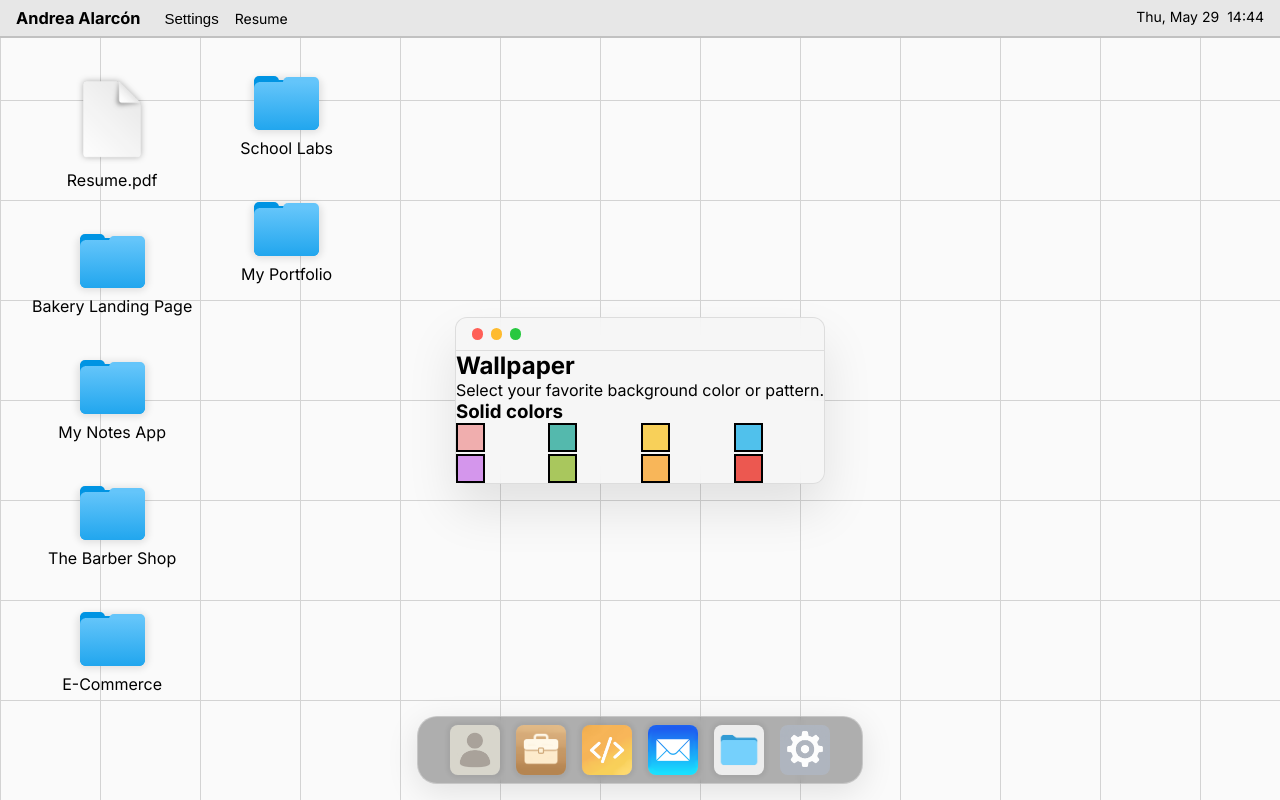
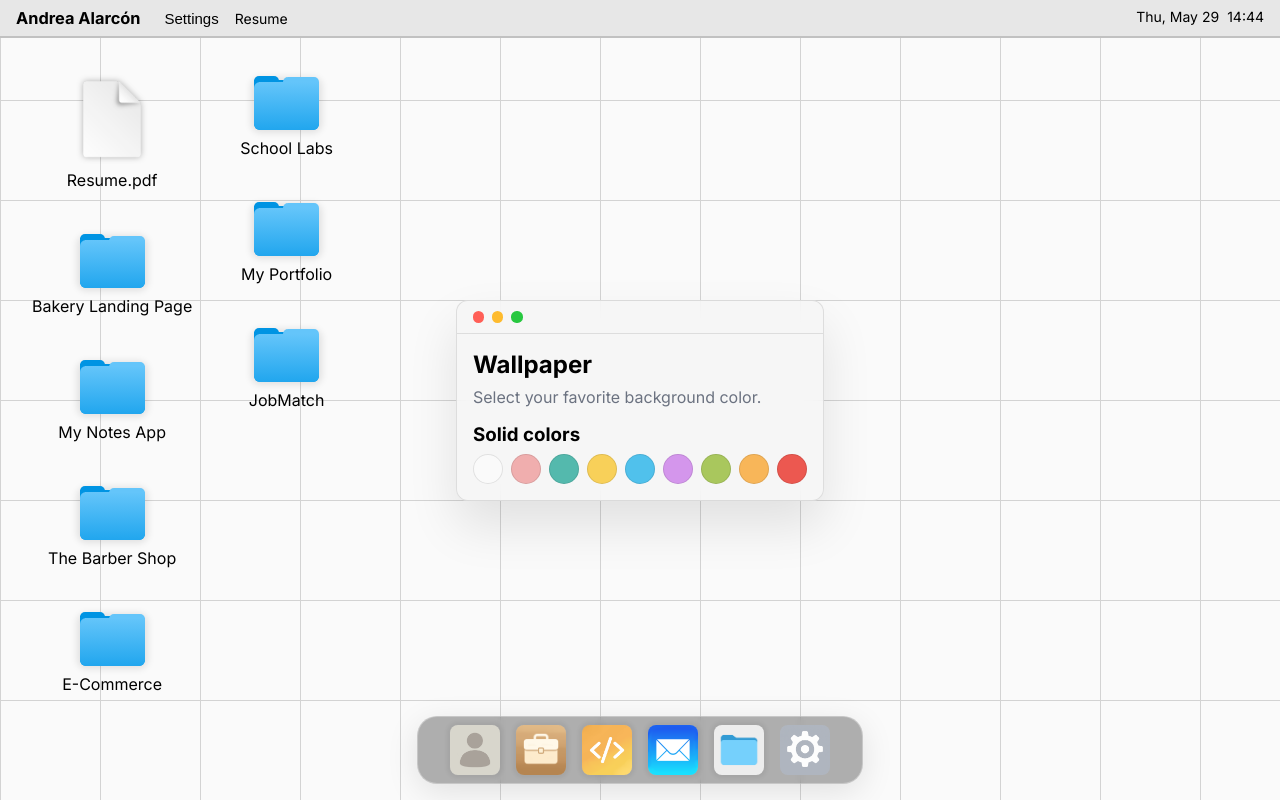
Before and after one commit to AndreaAlarconValdes/portfolio-andrea, a React (Vite) app: page /portfolio-andrea/settings in a window 1280 px wide. Built offline with nearby package versions, Linux system fonts and the light colour scheme.

Commit message:
update contact

```diff
--- a/src/constants/constants.ts
+++ b/src/constants/constants.ts
@@ -134,6 +134,7 @@ export const deskFolders = [
   { title: "E-Commerce", link: "https://github.com/AndreaAlarconValdes/shopping-app" },
   { title: "School Labs", link: "https://github.com/AndreaAlarconValdes/ironhack-labs" },
   { title: "My Portfolio", link: "https://github.com/AndreaAlarconValdes/portfolio-andrea" },
+  { title: "JobMatch", link: "https://github.com/AndreaAlarconValdes/jobmatch" },
 ];
 
 export const experience = [
--- a/src/pages/Contact/Contact.css
+++ b/src/pages/Contact/Contact.css
@@ -126,7 +126,7 @@
   flex-direction: column;
   gap: 1rem;
   padding: 2rem;
-  background: rgba(0, 0, 0, 0.05);
+  /* background: rgba(0, 0, 0, 0.05); */
 }
 
 .social-header {
--- a/src/pages/Contact/Contact.tsx
+++ b/src/pages/Contact/Contact.tsx
@@ -8,7 +8,7 @@ const Contact: React.FC = () => {
   return (
     <div className="contact" >
       <Box title="Contact" className="contact-content">
-        <div className="form-section">
+        {/* <div className="form-section">
           <div className="form-header">
             <h1>Get in touch</h1>
             <p>Send me a message and I'll reply as soon as possible.</p>
@@ -37,10 +37,10 @@ const Contact: React.FC = () => {
               <img src="./send.svg" alt="send" width={20} />
             </button>
           </form>
-        </div>
+        </div> */}
         <div className="social-section">
           <div className="social-header">
-            <h2>Other ways to connect</h2>
+            <h2>Get in touch</h2>
             <p>Find me on other platforms.</p>
           </div>
           <div className="social-links">
--- a/src/pages/Settings/Settings.css
+++ b/src/pages/Settings/Settings.css
@@ -1,22 +1,48 @@
-.settings{
-    width: 100vw;
-    height: 100vh;
-    display: flex;
-    align-items: center;
-    justify-content: center;
+.settings {
+  width: 100vw;
+  height: 100vh;
+  display: flex;
+  align-items: center;
+  justify-content: center;
 }
 
+.settings-content {
+  padding: 1rem;
+  display: flex;
+  flex-direction: column;
+  gap: 1rem;
+}
+
+.settings-header {
+  display: flex;
+  flex-direction: column;
+  gap: .5rem;
+}
+
+.settings-header p {
+  color: var(--text-muted);
+}
+
+.color-setting {
+  display: flex;
+  flex-direction: column;
+  gap: .5rem;
+}
 
 .preset-colors {
-  display: grid;
-  grid-template-columns: repeat(4, 1fr);
-  gap: 2px;
+  display: flex;
+  gap: .5rem;
 }
 
 .preset-color {
-  border: 2px solid black;
+  border: 1px solid rgba(0, 0, 0, 0.1);
+  border-radius: 100%;
+  width: 28px;
+  height: 28px;
+  cursor: pointer;
+  transition: all .1s ease-in-out;
+}
 
-  width: 25px;
-  height: 25px;
-  cursor: pointer;
+.preset-color:hover {
+  scale: 1.1;
 }
--- a/src/pages/Settings/Settings.tsx
+++ b/src/pages/Settings/Settings.tsx
@@ -6,6 +6,7 @@ import "./Settings.css";
 export default function Settings() {
     const { setColor } = useColor();
     const presetColors = [
+        "#fafafa",
         "#f0aeae",
         "#54B9AD",
         "#F8D059",
@@ -22,10 +23,10 @@ export default function Settings() {
 
     return (
         <div className="settings" >
-            <Box>
+            <Box className="settings-content">
                 <div className="settings-header">
                     <h2>Wallpaper</h2>
-                    <p>Select your favorite background color or pattern.</p>
+                    <p>Select your favorite background color.</p>
                 </div>
                 <div className="color-setting">
                     <h3>Solid colors</h3>
@@ -42,6 +43,8 @@ export default function Settings() {
                         ))}
                     </div>
                 </div>
+
+
             </Box>
         </div>
     );
```
Also changed, not shown: 1 other file (tests, documents, lock files or other folders).
